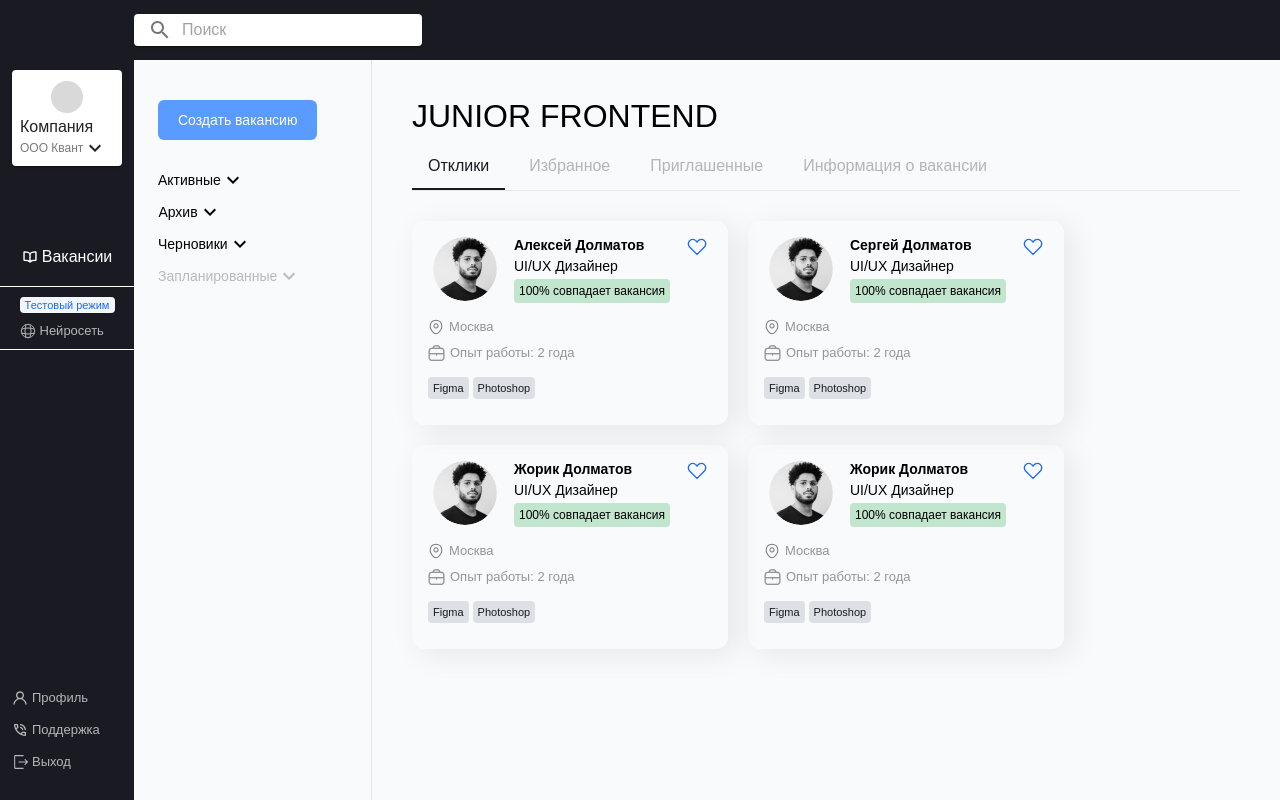
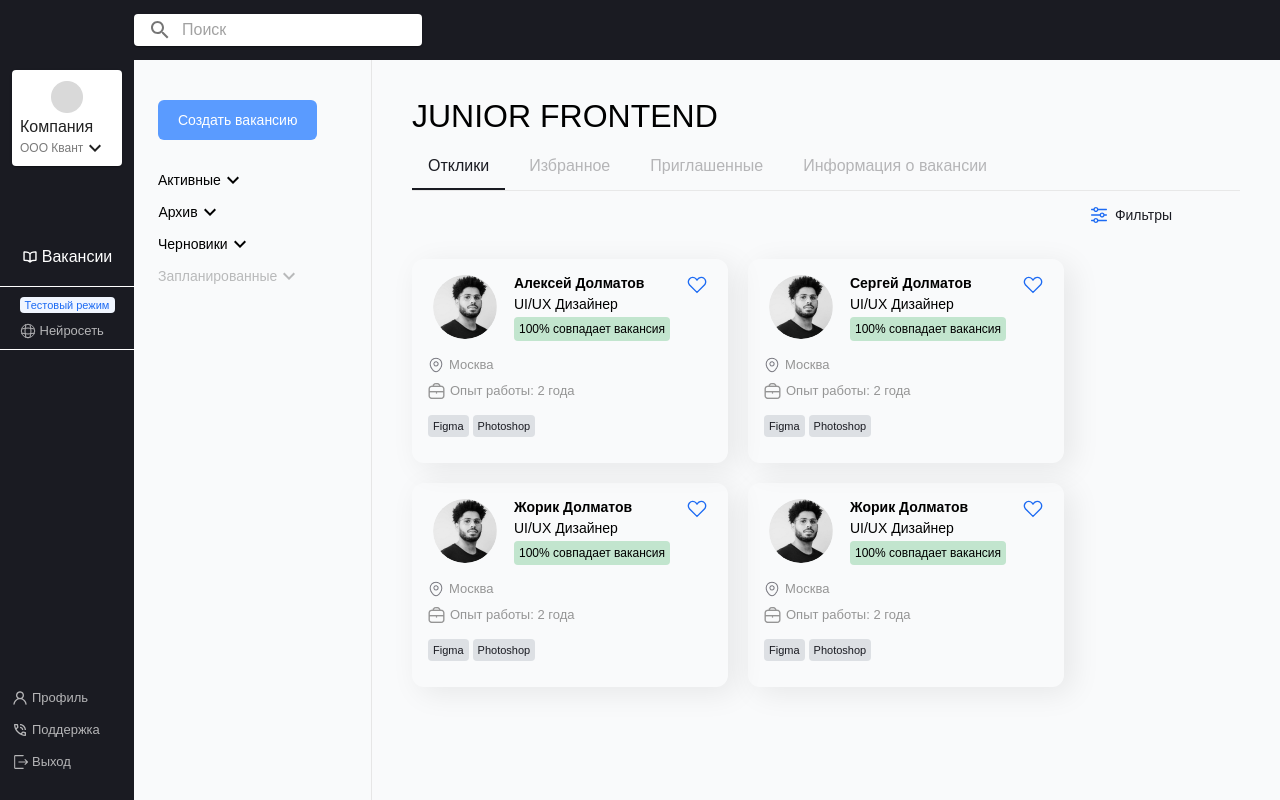
Before and after one commit to RinVeber/resume-front, a React (Vite) app: page /vacancies in a window 1280 px wide. Built offline with nearby package versions, Linux system fonts and the light colour scheme; no server answers.

Commit message:
Filter responds

```diff
--- /dev/null
+++ b/src/components/FilterRespond/CustomFilterTooltip/CustomFillterTooltip.tsx
@@ -0,0 +1,16 @@
+import { styled } from '@mui/material/styles';
+import { TooltipProps, tooltipClasses } from '@mui/material/Tooltip';
+import Tooltip from '@mui/material/Tooltip';
+
+export const FilterTooltip = styled(({ className, ...props }: TooltipProps) => (
+    <Tooltip {...props} classes={{ popper: className }} />
+  ))(({ }) => ({
+    [`& .${tooltipClasses.tooltip}`]: {
+      backgroundColor: '#FFF',
+      color: 'rgba(0, 0, 0, 0.87)',
+      maxWidth: 284,
+      width: '100%',
+      borderRadius: '6px',
+      boxShadow: '8px 6px 30px 0px rgba(0, 0, 0, 0.08)',
+    },
+  }));
--- /dev/null
+++ b/src/components/FilterRespond/FilterForm/FilterForm.tsx
@@ -0,0 +1,13 @@
+import React from 'react';
+import FilterLayout from '../FilterLayout/FilterLayout';
+
+export const FilterForm = React.forwardRef(function FilterForm(
+  props,
+  ref: React.ForwardedRef<HTMLDivElement>,
+) {
+  return (
+    <div {...props} ref={ref}>
+      <FilterLayout />
+    </div>
+  );
+});
--- /dev/null
+++ b/src/components/FilterRespond/FilterLayout/FilterLayout.tsx
@@ -0,0 +1,168 @@
+import * as React from 'react';
+import List from '@mui/material/List';
+import ListItemButton from '@mui/material/ListItemButton';
+import ListItemText from '@mui/material/ListItemText';
+import Collapse from '@mui/material/Collapse';
+import ExpandLess from '@mui/icons-material/ExpandLess';
+import ExpandMore from '@mui/icons-material/ExpandMore';
+import { Checkbox, Box, Autocomplete, TextField } from '@mui/material';
+import del from '../../../assets/delete.svg';
+
+export default function FilterLayout() {
+  const [openStatus, setOpenStatus] = React.useState(false);
+  const [openСity, setOpenCity] = React.useState(false);
+  const [openSalary, setOpenSalary] = React.useState(false);
+  const [openFormat, setOpenFormat] = React.useState(false);
+  const [openPortfolio, setOpenPortfolio] = React.useState(false);
+
+  const handleClickStatus = () => {
+    setOpenStatus(!openStatus);
+  };
+
+  const handleClickCity = () => {
+    setOpenCity(!openСity);
+  };
+  const handleClickSalary = () => {
+    setOpenSalary(!openSalary);
+  };
+  const handleClickFormat = () => {
+    setOpenFormat(!openFormat);
+  };
+  const handleClickPortfolio = () => {
+    setOpenPortfolio(!openPortfolio);
+  };
+
+  const listCityMok = [
+    {
+      id: 1,
+      name: 'Москва',
+    },
+    {
+      id: 2,
+      name: 'Питер',
+    },
+    {
+      id: 3,
+      name: 'Калнинград',
+    },
+  ];
+
+  return (
+    <List
+      sx={{ width: '100%', bgcolor: 'background.paper' }}
+      component="nav"
+      aria-labelledby="nested-list-subheader"
+    >
+      <ListItemButton onClick={handleClickStatus}>
+        <ListItemText primary="Статус" />
+        {openStatus ? <ExpandLess /> : <ExpandMore />}
+      </ListItemButton>
+      <Collapse in={openStatus} timeout="auto" unmountOnExit>
+        <List sx={{ padding: '4px' }} component="div" disablePadding>
+          <ListItemButton>
+            <Checkbox />
+
+            <ListItemText primary="Откликнулись" />
+          </ListItemButton>
+          <ListItemButton>
+            <Checkbox />
+
+            <ListItemText primary="Без отклика" />
+          </ListItemButton>
+        </List>
+      </Collapse>
+
+      <ListItemButton onClick={handleClickCity}>
+        <ListItemText primary="Город" />
+        {openСity ? <ExpandLess /> : <ExpandMore />}
+      </ListItemButton>
+      <Collapse in={openСity} timeout="auto" unmountOnExit>
+        <List sx={{ padding: '4px' }} component="div" disablePadding>
+          <ListItemButton>
+            <Autocomplete
+              disableCloseOnSelect
+              filterSelectedOptions
+              id="multiple-limit-tags"
+              options={listCityMok}
+              getOptionLabel={(option) => option.name}
+              sx={{ width: '330px' }}
+              isOptionEqualToValue={(option, value) => option.id === value.id}
+              renderInput={(params) => (
+                <TextField
+                  variant="standard"
+                  {...params}
+                  label="Поиск по названию"
+                />
+              )}
+            />
+          </ListItemButton>
+        </List>
+      </Collapse>
+
+      <ListItemButton onClick={handleClickSalary}>
+        <ListItemText primary="Зарплата" />
+        {openSalary ? <ExpandLess /> : <ExpandMore />}
+      </ListItemButton>
+      <Collapse in={openSalary} timeout="auto" unmountOnExit>
+        <List component="div" disablePadding>
+          <Box
+            sx={{ display: 'flex', flexDirection: 'row', gap: '5px', pl: 4 }}
+          >
+            <TextField placeholder="От" fullWidth />
+            <TextField placeholder="До" fullWidth />
+          </Box>
+        </List>
+      </Collapse>
+
+      <ListItemButton onClick={handleClickFormat}>
+        <ListItemText primary="Форматы работы" />
+        {openFormat ? <ExpandLess /> : <ExpandMore />}
+      </ListItemButton>
+      <Collapse in={openFormat} timeout="auto" unmountOnExit>
+        <List sx={{ padding: '4px' }} component="div" disablePadding>
+          <ListItemButton>
+            <Checkbox />
+
+            <ListItemText primary="Офис" />
+          </ListItemButton>
+          <ListItemButton>
+            <Checkbox />
+
+            <ListItemText primary="Гибрид" />
+          </ListItemButton>
+          <ListItemButton>
+            <Checkbox />
+
+            <ListItemText primary="Удаленка" />
+          </ListItemButton>
+        </List>
+      </Collapse>
+
+      <ListItemButton onClick={handleClickPortfolio}>
+        <ListItemText primary="Наличие портфолио" />
+        {openPortfolio ? <ExpandLess /> : <ExpandMore />}
+      </ListItemButton>
+      <Collapse in={openPortfolio} timeout="auto" unmountOnExit>
+        <List sx={{ padding: '4px' }} component="div" disablePadding>
+          <ListItemButton>
+            <Checkbox />
+
+            <ListItemText primary="Есть портфолио" />
+          </ListItemButton>
+          <ListItemButton>
+            <Checkbox />
+
+            <ListItemText primary="Есть сопроводительное письмо" />
+          </ListItemButton>
+        </List>
+      </Collapse>
+
+      <ListItemButton
+        sx={{ display: 'flex', flexDirection: 'row', gap: '5px' }}
+      >
+        <img src={del} alt={'delete'} />
+        <ListItemText primary="Отчистить фильтры" />
+      </ListItemButton>
+    </List>
+  );
+}
--- /dev/null
+++ b/src/components/FilterRespond/index.tsx
@@ -0,0 +1,55 @@
+import * as React from 'react';
+import { Stack } from '@mui/material';
+import ClickAwayListener from '@mui/material/ClickAwayListener';
+import { FilterTooltip } from './CustomFilterTooltip/CustomFillterTooltip';
+import { FilterForm } from './FilterForm/FilterForm';
+
+
+
+type FilterRespondProps = {
+  children?: React.ReactNode;
+};
+
+export default function FilterRespond({ children }: FilterRespondProps) {
+  const [open, setOpen] = React.useState(false);
+
+  const handleTooltipClose = () => {
+    setOpen(false);
+  };
+
+  const handleTooltipOpen = () => {
+    setOpen(!open);
+  };
+
+  return (
+    <ClickAwayListener onClickAway={handleTooltipClose}>
+      <div>
+        <FilterTooltip
+          sx={{
+            width: '285px',
+          }}
+          PopperProps={{
+            disablePortal: false,
+          }}
+          onClose={handleTooltipClose}
+          open={open}
+          placement="bottom-start"
+          disableFocusListener
+          disableHoverListener
+          disableTouchListener
+          title={<FilterForm />}
+        >
+          <Stack
+            display={'flex'}
+            flexDirection={'row'}
+            alignItems={'center'}
+            justifyContent={'center'}
+            onClick={handleTooltipOpen}
+          >
+            {children}
+          </Stack>
+        </FilterTooltip>
+      </div>
+    </ClickAwayListener>
+  );
+}
--- a/src/routes/VacanciesLayout.tsx
+++ b/src/routes/VacanciesLayout.tsx
@@ -1,8 +1,10 @@
 import { Outlet } from 'react-router-dom';
 import VacanciesMenu from '../components/vacanciesMenu/vacanciesMenu';
 import Box from '@mui/material/Box';
-import { Typography, Stack } from '@mui/material';
+import { Typography, Stack, Button } from '@mui/material';
 import CustomizedTabs from '../components/Tabs';
+import FilterRespond from '../components/FilterRespond';
+import setting from '../assets/settings.svg';
 
 export default function VacanciesLayout() {
   return (
@@ -19,7 +21,19 @@ export default function VacanciesLayout() {
             JUNIOR FRONTEND
           </Typography>
           <CustomizedTabs />
+          <Stack
+            display={'flex'}
+            flexDirection={'row'}
+            gap={'6px'}
+            sx={{ paddingRight: '60px' }}
+            justifyContent={'flex-end'}
+          >
 
+            <FilterRespond>
+            <img src={setting} alt={'текст'} style={{cursor: 'pointer'}}/>
+              <Button sx={{color: '#1A1B22'}}>Фильтры</Button>
+            </FilterRespond>
+          </Stack>
           <Outlet />
         </Stack>
       </Box>
```
Also changed, not shown: src/assets/settings.svg (added).
